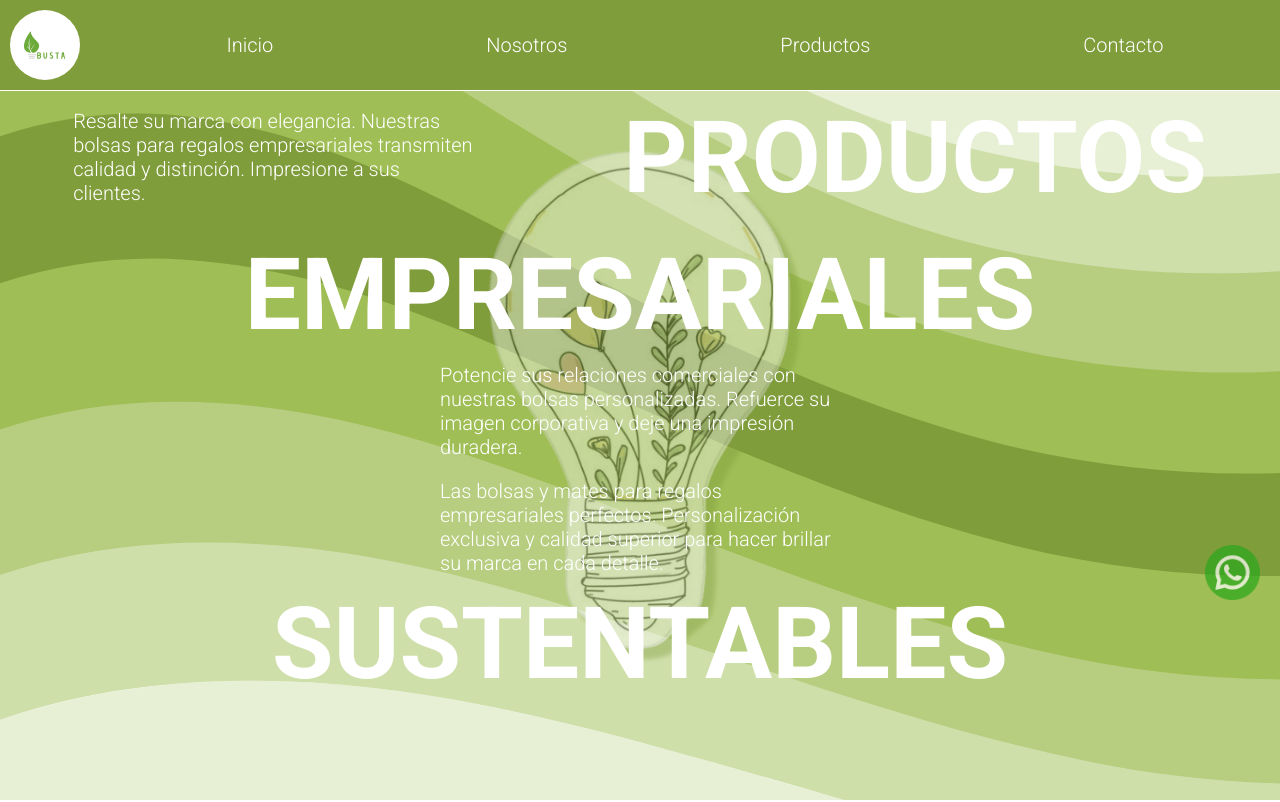
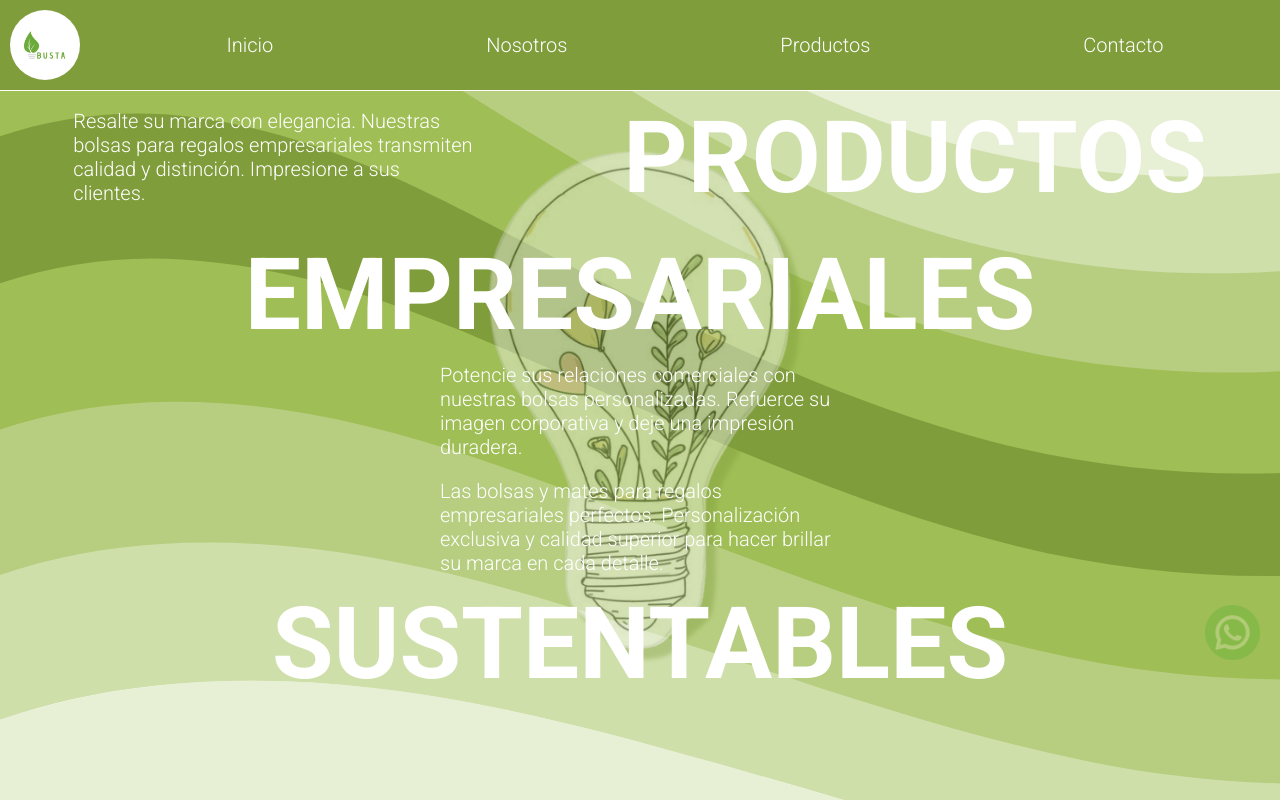
Before and after one commit to Correeee/fabrica-de-bolsas, a React (Create React App) app: page / in a window 1280 px wide. Shown: the top 802 px of the page. Built offline with nearby package versions, Linux system fonts and the light colour scheme.

Commit message:
wsp opacity

```diff
--- a/src/App.css
+++ b/src/App.css
@@ -9,10 +9,10 @@
     transition: 0.2s;
     cursor: pointer;
     position: fixed;
-    bottom: 20rem;
+    bottom: 14rem;
     right: 2rem;
     z-index: 999;
-    opacity: 0.7;
+    opacity: 0.2;
 }
 
 .whatsapp:hover{
--- a/src/components/footer/style.css
+++ b/src/components/footer/style.css
@@ -24,7 +24,7 @@
     flex-direction: row;
     justify-content: center;
     align-items: center;
-    gap: 0 1rem;
+    gap: 0 2rem;
 }
 
 
@@ -90,3 +90,11 @@
         width: 10rem;
     }
 }
+
+@media screen and (max-width: 425px) {
+    .footer__icons{
+        width: 2.5rem;
+        height: 2.5rem;
+    }
+
+}
```
